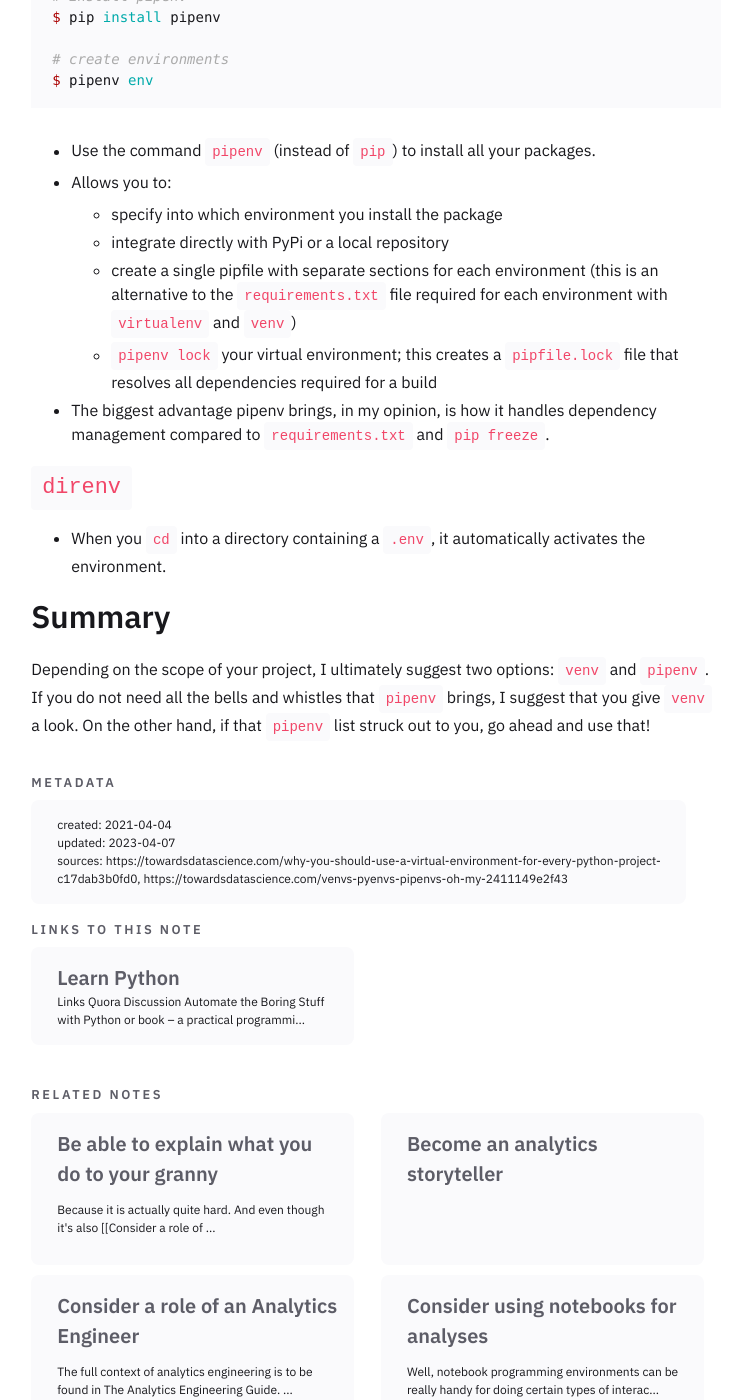
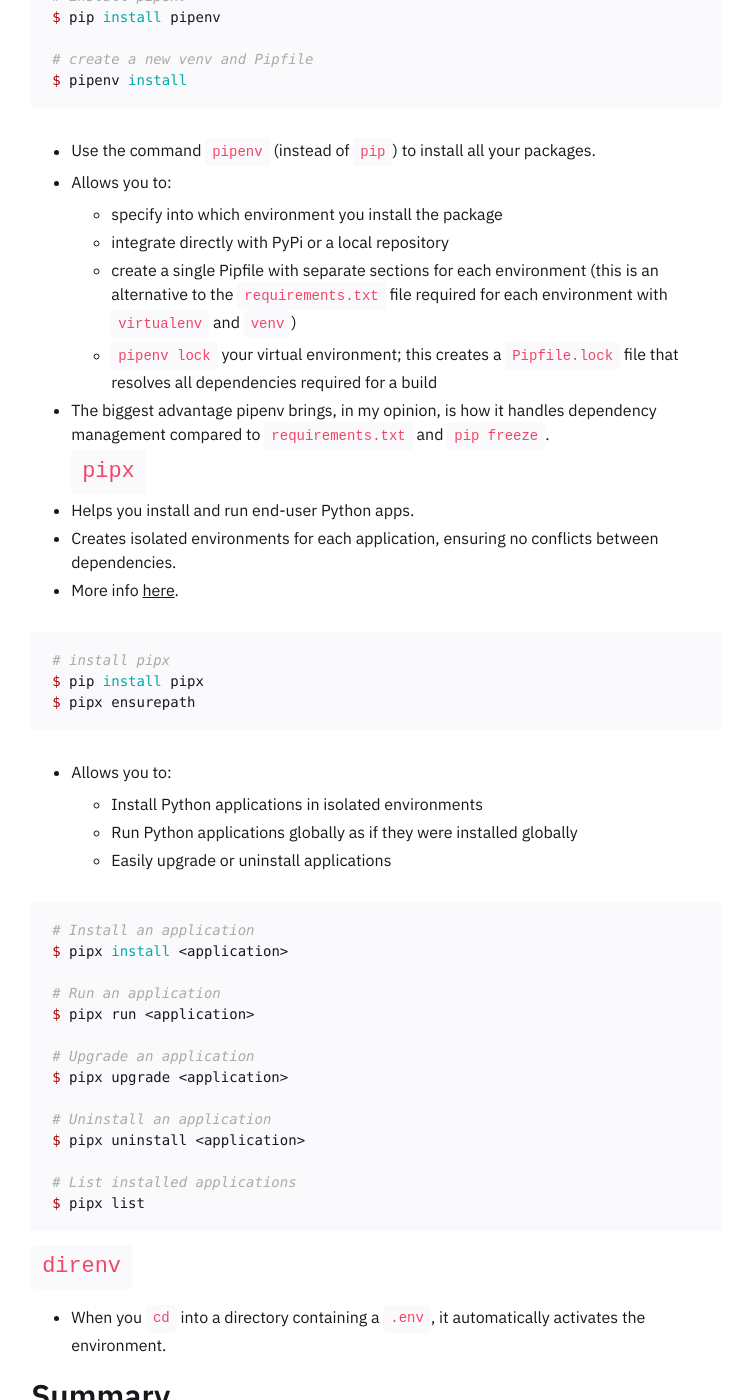
Before and after one commit to one-data-cookie/one-data-cookie.github.io, a Jekyll site: the page built from _notes/data-coding/Use virtual environments to develop Python code.md, in a window 1280 px wide and 1400 px high, scrolled down 1607 px. Shown: the whole window, without its empty margins (264-1002 px from the left). Built offline with Jekyll 4.4.1, drawn with Linux system fonts in a browser that asks for light colours.

Commit message:
sync notes and files as of 2024-07-06 18:02:38 UTC

````diff
--- a/_notes/data-coding/Use virtual environments to develop Python code.md
+++ b/_notes/data-coding/Use virtual environments to develop Python code.md
@@ -5,7 +5,7 @@
 tags: [idea, python]
 season: spring
 created: 2021-04-04
-updated: 2023-04-07
+updated: 2024-07-06
 sources: https://towardsdatascience.com/why-you-should-use-a-virtual-environment-for-every-python-project-c17dab3b0fd0, https://towardsdatascience.com/venvs-pyenvs-pipenvs-oh-my-2411149e2f43
 ---
 
@@ -47,18 +47,49 @@
 # install pipenv
 $ pip install pipenv
 
-# create environments
-$ pipenv env
+# create a new venv and Pipfile
+$ pipenv install
 ```
 
 * Use the command `pipenv` (instead of `pip`) to install all your packages.
 * Allows you to:
 	* specify into which environment you install the package
 	* integrate directly with PyPi or a local repository
-	* create a single pipfile with separate sections for each environment (this is an alternative to the `requirements.txt` file required for each environment with `virtualenv` and `venv`)
-	*  `pipenv lock` your virtual environment; this creates a `pipfile.lock` file that resolves all dependencies required for a build
+	* create a single Pipfile with separate sections for each environment (this is an alternative to the `requirements.txt` file required for each environment with `virtualenv` and `venv`)
+	*  `pipenv lock` your virtual environment; this creates a `Pipfile.lock` file that resolves all dependencies required for a build
 *  The biggest advantage pipenv brings, in my opinion, is how it handles dependency management compared to `requirements.txt` and `pip freeze`.
+### `pipx`
+* Helps you install and run end-user Python apps.
+* Creates isolated environments for each application, ensuring no conflicts between dependencies.
+* More info [here](https://pipx.pypa.io/latest/).
 
+```shell
+# install pipx
+$ pip install pipx
+$ pipx ensurepath
+```
+
+* Allows you to:
+  * Install Python applications in isolated environments
+  * Run Python applications globally as if they were installed globally
+  * Easily upgrade or uninstall applications
+
+```shell
+# Install an application
+$ pipx install <application>
+
+# Run an application
+$ pipx run <application>
+
+# Upgrade an application
+$ pipx upgrade <application>
+
+# Uninstall an application
+$ pipx uninstall <application>
+
+# List installed applications
+$ pipx list
+```
 
 ### `direnv`
 * When you `cd` into a directory containing a `.env`, it automatically activates the environment.
````
